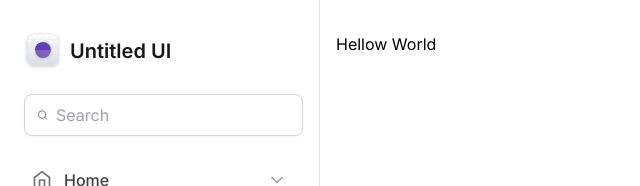
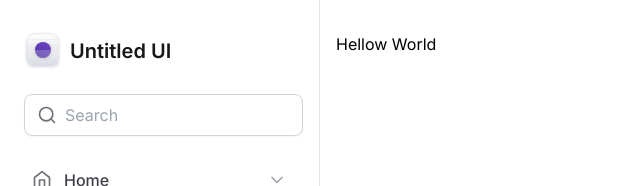
Before and after one commit to NuadaEP/tailwind, a Next.js app: page / in a window 1280 px wide. Shown: the top 186 px of the page, without its empty margins (0-640 px from the left). Built offline with nearby package versions, Linux system fonts and the light colour scheme.

Commit message:
using composition to create the input component

```diff
--- /dev/null
+++ b/src/components/Input/index.tsx
@@ -0,0 +1,25 @@
+import React, { ComponentProps } from 'react';
+
+type InputPrefixProps = ComponentProps<'div'>;
+
+export const Prefix = (props: InputPrefixProps) => <div {...props} />;
+
+type InputControlProps = ComponentProps<'input'>;
+
+export const Control = (props: InputControlProps) => (
+  <input
+    className="placeholder-zinv-600 flex-1 border-0 bg-transparent p-0 text-zinc-900"
+    {...props}
+  />
+);
+
+type InputRootProps = ComponentProps<'div'>;
+
+export const Root = (props: InputRootProps) => {
+  return (
+    <div
+      className="mx-1 flex w-full items-center gap-2 rounded-lg border border-zinc-300 px-3 py-2 shadow-sm"
+      {...props}
+    />
+  );
+};
--- a/src/components/Sidebar/index.tsx
+++ b/src/components/Sidebar/index.tsx
@@ -6,18 +6,18 @@
 import { NavItem } from './MainNavigation/NavItem';
 import { UsedSpaceWidget } from './UsedSpaceWidget';
 import { Profile } from './Profile';
+import * as Input from '../Input';
 
 const Sidebar = () => (
   <aside className="flex flex-col gap-6 border-r border-zinc-200 px-5 py-8">
     <Logo />
 
-    <div className="mx-1 flex w-full items-center gap-2 rounded-lg border border-zinc-300 px-3 py-2 shadow-sm">
-      <Search className="h-5 w-5 text-zinc-500" />
-      <input
-        className="placeholder-zinv-600 flex-1 border-0 bg-transparent p-0 text-zinc-900"
-        placeholder="Search"
-      />
-    </div>
+    <Input.Root>
+      <Input.Prefix>
+        <Search className="h-5 w-5 text-zinc-500" />
+      </Input.Prefix>
+      <Input.Control placeholder="Search" />
+    </Input.Root>
 
     <MainNavigation />
 
```
